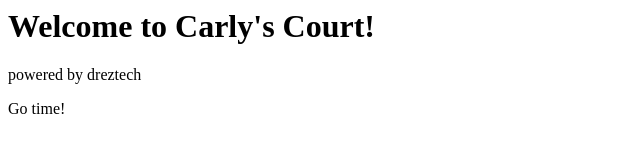
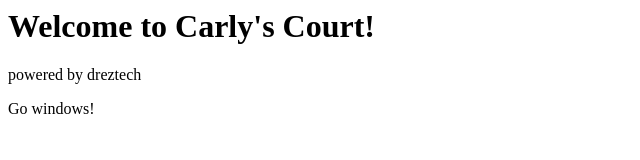
Before and after one commit to carlyscourt/carlyscourt.github.io, a plain HTML site: page index.html in a window 1280 px wide. Shown: the full height of the page, 0-640 px from the left. Drawn offline with Linux system fonts and the light colour scheme.

Commit message:
windows commit 2

```diff
--- a/index.html
+++ b/index.html
@@ -3,6 +3,6 @@
  <body>
   <h1>Welcome to Carly's Court!</h1>
   <p>powered by dreztech</p>
-  <p>Go time!</p>
+  <p>Go windows!</p>
  </body>
  </html>
```
